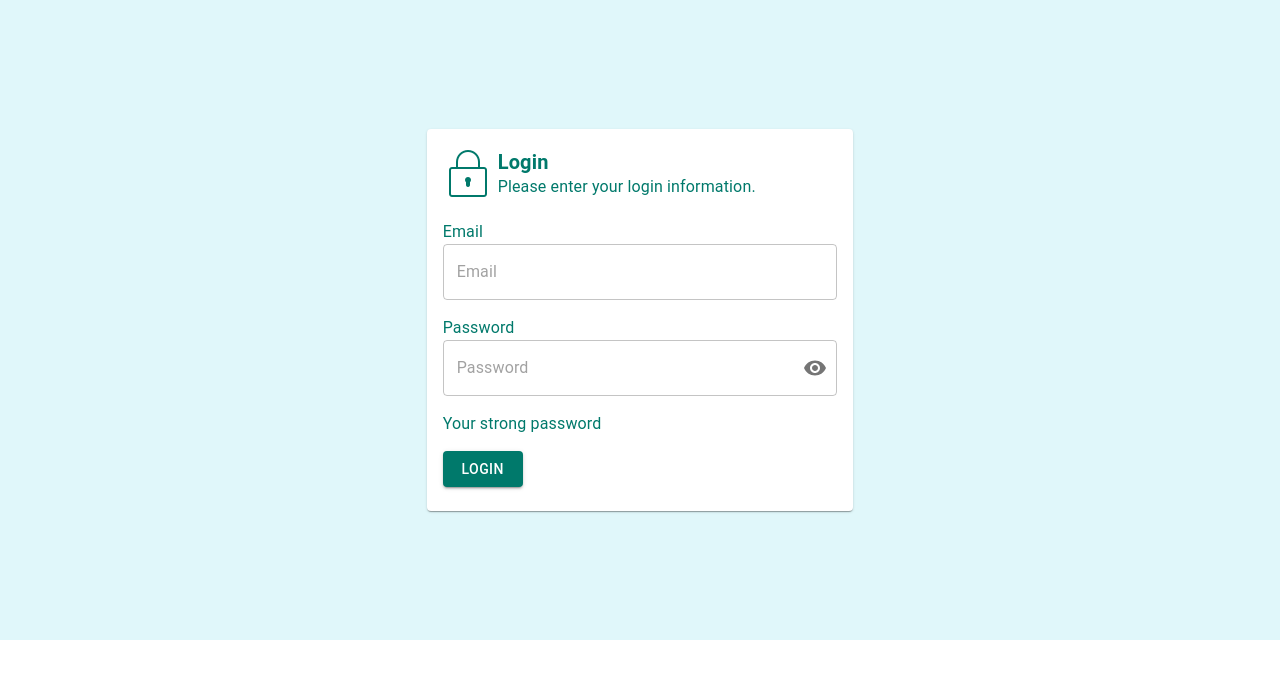
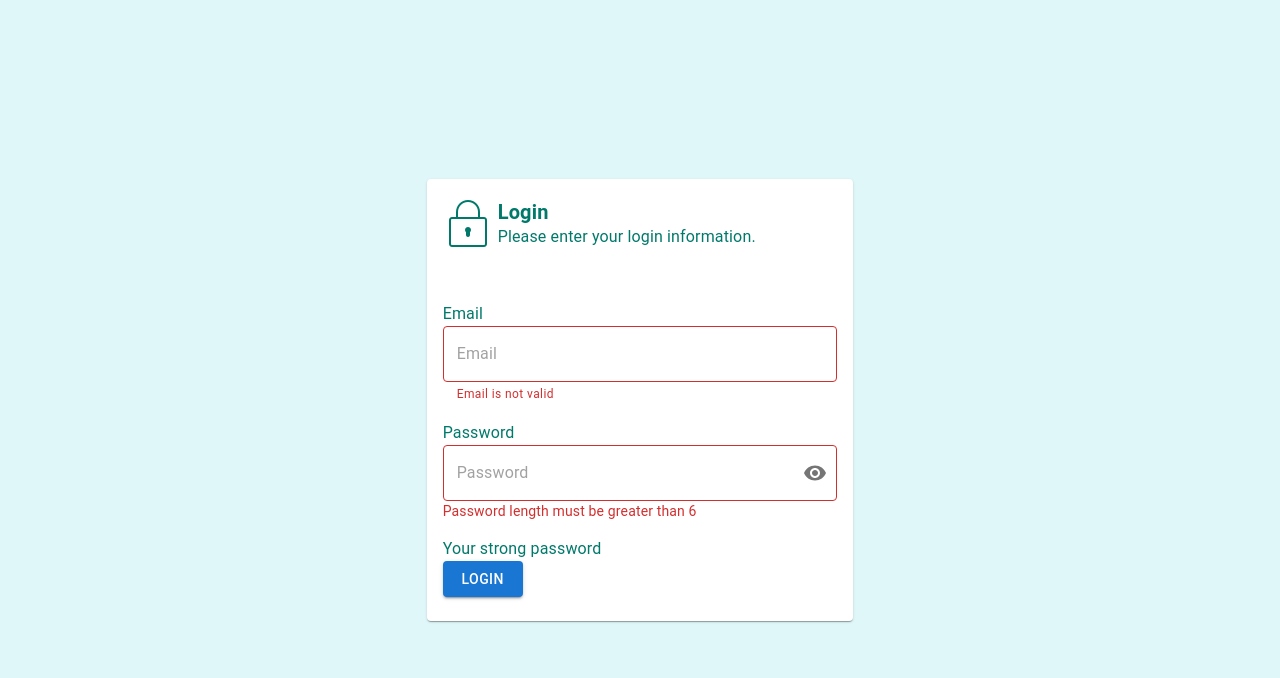
Before and after one commit to Rajshree96/PharmacySystem_Mern, a React (Vite) app: page /login in a window 1280 px wide. Both pictures are taken after a click on the button "LOGIN". Shown: the top 678 px of the page. Built offline with nearby package versions, Linux system fonts and the light colour scheme.

Commit message:
work on login validation and count up animation

```diff
--- a/package.json
+++ b/package.json
@@ -14,6 +14,7 @@
     "@emotion/styled": "^11.11.5",
     "@mui/icons-material": "^5.15.20",
     "@mui/material": "^5.15.20",
+    "@mui/styles": "^5.15.21",
     "axios": "^1.7.2",
     "country-flag-icons": "^1.5.12",
     "framer-motion": "^11.2.12",
@@ -22,6 +23,7 @@
     "react": "^18.3.1",
     "react-country-region-selector": "^3.6.1",
     "react-country-state-city": "^1.1.3",
+    "react-countup": "^6.5.3",
     "react-dom": "^18.3.1",
     "react-router-dom": "^6.24.0",
     "react-select": "^5.8.0",
--- a/src/pages/Dashboard/Dashboard.jsx
+++ b/src/pages/Dashboard/Dashboard.jsx
@@ -16,7 +16,7 @@ import Categories from "../../container/Medicine/Categories/Categories";
 import MedicineType from "../../container/Medicine/MedicineType/MedicineType";
 import Units from "../../container/Medicine/Units/Units";
 import AddMedicine from "../../container/Medicine/AddMedicine/AddMedicine";
-import DashboardCard from "../Dashboard/DashboardCard";
+import DashboardCard from "../Dashboard/DashboardCard.jsx";
 import logo from '../../assets/service3.png'
 
 const FireNav = styled(List)({
--- a/src/pages/Dashboard/DashboardCard.jsx
+++ b/src/pages/Dashboard/DashboardCard.jsx
@@ -32,7 +32,7 @@ import inventry from '../../assets/inventry.png'
 import expire from '../../assets/expire.png'
 import invoice from '../../assets/invoice.png'
 import { useNavigate } from "react-router-dom";
-
+import CountUp from 'react-countup';
 
 const StyledTableCell = styled(TableCell)(({ theme }) => ({
     [`&.${tableCellClasses.head}`]: {
@@ -68,8 +68,15 @@ const rows = [
 const styles ={
     tableCard: {
      width: 'auto',
-      height: 'auto'
+      height: 'auto',
+    //   padding:'0px 10px 0px 10px'
     },
+    statisticTable:{
+        minWidth: 500,
+        // '@media (max-width:600px)': {
+        //   minWidth: '100%',
+        // },
+    }
 };
 
 const DashboardCard = () => {
@@ -88,10 +95,11 @@ const classes = styles;
                                 <CardContent>
                                     <Box sx={{ display: 'flex', justifyContent: 'start', gap: '5px', alignItems: 'center' }}>
                                             <img src={customer} alt="logo" height={50} width={50} />
-                                        <Typography variant="h6" sx={{ fontWeight: '700' ,color:"#78A75A",fontSize:"25px"}}> 15</Typography>
+                                        {/* <Typography variant="h6" sx={{ fontWeight: '700' ,color:"#78A75A",fontSize:"25px"}}> 15</Typography> */}
+                                        <CountUp start={0} end={180} delay={0} style={{ fontWeight: '700' ,color:"#78A75A",fontSize:"25px"}}/>
                                     </Box>
                                     <Box mt='8px'>
-                                        <Typography gutterBottom variant="h6" component="div" sx={{ color: '#086070', fontWeight: '600', fontSize: '18px', width: '150px' }} >
+                                        <Typography gutterBottom variant="h6" component="div" sx={{ color: '#086070', fontWeight: '600', fontSize: '18px', width: '150px' }}>
                                             Total Customer
                                         </Typography>
                                         <img src={graph} alt='graph' />
@@ -107,7 +115,7 @@ const classes = styles;
                                 <CardContent>
                                 <Box sx={{ display: 'flex', justifyContent: 'start', gap: '5px', alignItems: 'center' }}>
                                             <img src={store} alt="logo" height={50} width={50} />
-                                        <Typography variant="h6" sx={{ fontWeight: '700' ,color:"#EA33F7",fontSize:"25px"}}> 546</Typography>
+                                            <CountUp start={0} end={120} delay={0} style={{ fontWeight: '700' ,color:"#EA33F7",fontSize:"25px"}}/>
                                     </Box>
                                     <Box mt='8px'>
                                         <Typography gutterBottom variant="h6" component="div" sx={{ color: '#086070', fontWeight: '600', fontSize: '17px', width: '155px' }} >
@@ -126,7 +134,7 @@ const classes = styles;
                                 <CardContent>
                                 <Box sx={{ display: 'flex', justifyContent: 'start', gap: '5px', alignItems: 'center' }}>
                                             <img src={medicine} alt="logo" height={50} width={50} />
-                                        <Typography variant="h6" sx={{ fontWeight: '700' ,color:"#2854C5",fontSize:"25px"}}> 375</Typography>
+                                            <CountUp start={0} end={70} delay={0} style={{ fontWeight: '700' ,color:"#2854C5",fontSize:"25px"}}/>
                                     </Box>
                                     <Box mt='8px'>
                                         <Typography gutterBottom variant="h6" component="div" sx={{ color: '#086070', fontWeight: '600', fontSize: '18px', width: '150px' }} >
@@ -145,7 +153,7 @@ const classes = styles;
                                 <CardContent>
                                 <Box sx={{ display: 'flex', justifyContent: 'start', gap: '5px', alignItems: 'center' }}>
                                             <img src={inventry} alt="logo" height={50} width={50} />
-                                        <Typography variant="h6" sx={{ fontWeight: '700' ,color:"#BB271A",fontSize:"25px"}}> 285</Typography>
+                                            <CountUp start={0} end={89} delay={0} style={{ fontWeight: '700' ,color:"#BB271A",fontSize:"25px"}}/>
                                     </Box>
                                     <Box mt='8px'>
                                         <Typography gutterBottom variant="h6" component="div" sx={{ color: '#086070', fontWeight: '600', fontSize: '18px', width: '150px' }} >
@@ -164,7 +172,7 @@ const classes = styles;
                                 <CardContent>
                                 <Box sx={{ display: 'flex', justifyContent: 'start', gap: '5px', alignItems: 'center' }}>
                                             <img src={expire} alt="logo" height={50} width={50} />
-                                        <Typography variant="h6" sx={{ fontWeight: '700' ,color:"#8C1AF6",fontSize:"25px"}}> 895</Typography>
+                                            <CountUp start={0} end={56} delay={0} style={{ fontWeight: '700' ,color:"#8C1AF6",fontSize:"25px"}}/>
                                     </Box>
                                     <Box mt='8px'>
                                         <Typography gutterBottom variant="h6" component="div" sx={{ color: '#086070', fontWeight: '600', fontSize: '18px', width: '150px' }} >
@@ -183,7 +191,7 @@ const classes = styles;
                                 <CardContent>
                                 <Box sx={{ display: 'flex', justifyContent: 'start', gap: '5px', alignItems: 'center' }}>
                                             <img src={invoice} alt="logo" height={50} width={50} />
-                                        <Typography variant="h6" sx={{ fontWeight: '700' ,color:"#F19E39",fontSize:"25px"}}> 785</Typography>
+                                            <CountUp start={0} end={69} delay={0} style={{ fontWeight: '700' ,color:"#F19E39",fontSize:"25px"}}/>
                                     </Box>
                                     <Box mt='8px'>
                                         <Typography gutterBottom variant="h6" component="div" sx={{ color: '#086070', fontWeight: '600', fontSize: '18px', width: '150px' }} >
@@ -313,7 +321,7 @@ const classes = styles;
                                     </Typography>
                                     <Box >
                                         <TableContainer component={Paper}>
-                                            <Table sx={{ minWidth: 500 }} aria-label="customized table">
+                                            <Table aria-label="customized table" sx={classes.statisticTable}>
                                                 <TableHead >
                                                     <TableRow >
                                                         <StyledTableCell>Medicine Name</StyledTableCell>
--- a/src/pages/auth/Login.jsx
+++ b/src/pages/auth/Login.jsx
@@ -3,109 +3,136 @@ import {
     Button, Card, CardContent, Grid, TextField, Typography, Box, FormControl,
     OutlinedInput, InputAdornment, IconButton
 } from '@mui/material';
+import { makeStyles } from '@mui/styles';
 import { Link, useNavigate } from 'react-router-dom';
 import lock from '../../assets/lock.png';
 import { Visibility, VisibilityOff } from '@mui/icons-material';
 import axios from 'axios';
 
-const styles = () => ({
+const useStyles = makeStyles((theme) => ({
     cover: {
         display: 'flex',
         justifyContent: 'center',
         alignItems: 'center',
         height: '100vh',
-   bgcolor: "#e0f7fa",
-   '@media(maxWidth:600px)':{
-    width:'auto'
-   }
+        backgroundColor: "#e0f7fa",
+        // padding:"121px 0px 120px 0px",
+        '@media (max-width:600px)': {
+            padding:" 10px"
 
         },
-  });
+        // [theme.breakpoints.down('sm')]: {
+        //     width: 'auto',
+        // }
+    },
+    card: {
+        margin: '1rem',
+    },
+    cardContent: {
+        display: 'flex',
+        justifyContent: 'start',
+        alignItems: 'center'
+    },
+    lockImage: {
+        margin: '5px'
+    },
+    formControl: {
+        width: '100%',
+    },
+    loginButton: {
+        width: "80px",
+        color: 'white',
+        marginTop: '15px',
+        backgroundColor: '#00796b',
+        "&:hover": {
+            backgroundColor: '#004d40'
+        }
+    }
+}));
 
 const Login = () => {
-    const classes = styles();
+    const classes = useStyles();
     const history = useNavigate();
-    const [showPassword, setShowPassword] = React.useState(false);
-
-    const handleClickShowPassword = () => setShowPassword((show) => !show);
-
-    const handleMouseDownPassword = (event) => {
-        event.preventDefault();
-    };
+    const [showPassword, setShowPassword] = useState(false);
     const [data, setData] = useState([]);
     const [inpval, setInpval] = useState({
         email: "",
         password: ""
     });
+    const [errors, setErrors] = useState({
+        email: "",
+        password: ""
+    });
+
+    const handleClickShowPassword = () => setShowPassword((show) => !show);
+    const handleMouseDownPassword = (event) => {
+        event.preventDefault();
+    };
+
+    const validate = () => {
+        let temp = {};
+        temp.email = inpval.email ? "" : "Email field is required";
+        temp.email = /.+@.+..+/.test(inpval.email) ? "" : "Email is not valid";
+        temp.password = inpval.password ? "" : "Password field is required";
+        temp.password = inpval.password.length > 5 ? "" : "Password length must be greater than 6";
+        setErrors({ ...temp });
+        return Object.values(temp).every(x => x === "");
+    };
 
     const getData = (e) => {
         const { value, name } = e.target;
-        setInpval(() => {
-            return {
-                ...inpval,
-                [name]: value
-            }
-        })
+        setInpval({ ...inpval, [name]: value });
+    };
 
-    }
-    const addData = async(e) => {
+    const addData = async (e) => {
         e.preventDefault();
 
-        const getUserArr = localStorage.getItem("userCredential");
-        console.log(getUserArr);
-
-        const { email, password } = inpval;
-
-        if (email === "") {
-            alert("email field is required")
-        } else if (!email.includes("@")) {
-            alert("enter valid email address")
-        } else if (password === "") {
-            alert("password field is required")
-        } else if (password.length < 6) {
-            alert("password length greater than 6")
-        } else {
+        if (validate()) {
             try {
                 const response = await axios.post('http://localhost:4000/api/v1/user/login', inpval, {
-          headers: {
-            "content-type": "application/json",
-          }
+                    headers: { "content-type": "application/json" }
                 });
 
                 localStorage.setItem('token', response.data.result);
-        // console.log('Login successfully:', response.data);
                 history('/dashboard');
             } catch (error) {
                 alert(error);
             }
         }
-    }
+    };
+
     return (
-        <Grid container sx={{
-            display: 'flex', justifyContent: 'center', alignItems: 'center', height: 'auto', bgcolor: "#e0f7fa",padding:"121px 0 121px 0"
-        }}>
-            <Grid item lg={4} md={5} sm={7} xs={12} m={1} >
-                <Card >
-                    <CardContent  >
-                        <Box sx={{ display: 'flex', justifyContent: 'start', alignItems: 'center' }}>
+        <Grid container className={classes.cover}>
+            <Grid item lg={4} md={5} sm={7} xs={12} className={classes.card}>
+                <Card>
+                    <CardContent className={classes.cardContent}>
                         <Box>
                             <img src={lock} alt='lock' />
                         </Box>
-                            <Box sx={{ margin: '5px' }}>
+                        <Box className={classes.lockImage}>
                             <Typography variant='h4' sx={{ fontSize: '20px', fontWeight: 'bold', color: "#00796b" }}>
                                 Login
                             </Typography>
                             <Typography sx={{ color: "#00796b" }}>Please enter your login information.</Typography>
                         </Box>
-                        </Box>
+                    </CardContent>
+                    <CardContent>
                         <Box mt={2}>
                             <Typography sx={{ color: "#00796b" }}>Email</Typography>
-                            <TextField variant='outlined' name="email" value={inpval.email} onChange={getData}
-                                placeholder='Email' fullWidth />
+                            <TextField
+                                variant='outlined'
+                                name="email"
+                                value={inpval.email}
+                                onChange={getData}
+                                placeholder='Email'
+                                fullWidth
+                                error={Boolean(errors.email)}
+                                helperText={errors.email}
+                            />
                         </Box>
                         <Box mt={2}>
                             <Typography sx={{ color: "#00796b" }}>Password</Typography>
-                            <FormControl fullWidth variant="outlined">
+                            <FormControl className={classes.formControl} error={Boolean(errors.password)}>
                                 <OutlinedInput
                                     id="outlined-adornment-password"
                                     type={showPassword ? 'text' : 'password'}
@@ -126,17 +153,17 @@ const Login = () => {
                                     value={inpval.password}
                                     onChange={getData}
                                 />
+                                {errors.password && <Typography color="error" variant="body2">{errors.password}</Typography>}
                             </FormControl>
                         </Box>
-                        <Box sx={{ display: 'grid', justifyContent: 'start' }} mt={2} >
+                        <Box sx={{ display: 'grid', justifyContent: 'start' }} mt={2}>
                             <Typography sx={{ color: "#00796b" }}>Your strong password</Typography>
                             <Box>
-                                <Button onClick={addData} variant="contained"
-                                    sx={{ width: "80px", color: 'white', marginTop: '15px', backgroundColor: '#00796b', "&:hover": { bgcolor: '#004d40' } }} >
-                                    Login</Button>
+                                <Button onClick={addData} variant="contained" className={classes.loginButton}>
+                                    Login
+                                </Button>
                             </Box>
                         </Box>
-
                     </CardContent>
                 </Card>
             </Grid>
@@ -144,4 +171,4 @@ const Login = () => {
     )
 }
 
-export default Login
+export default Login;
```
Also changed, not shown: 1 other file (tests, documents, lock files or other folders). Lines whose indentation alone changed are shown as unchanged.
